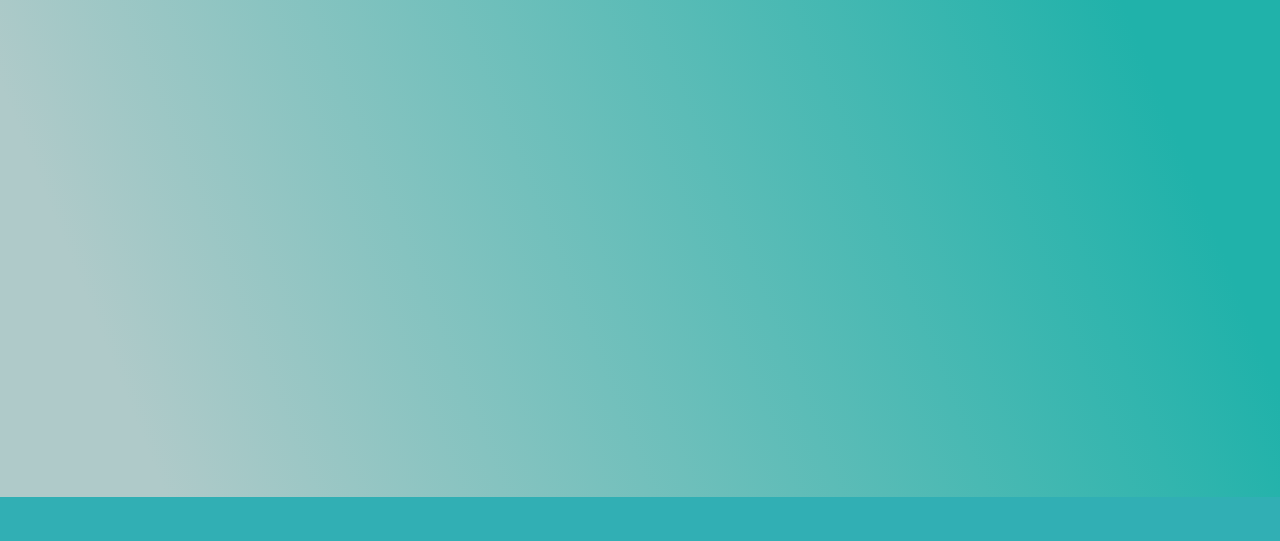
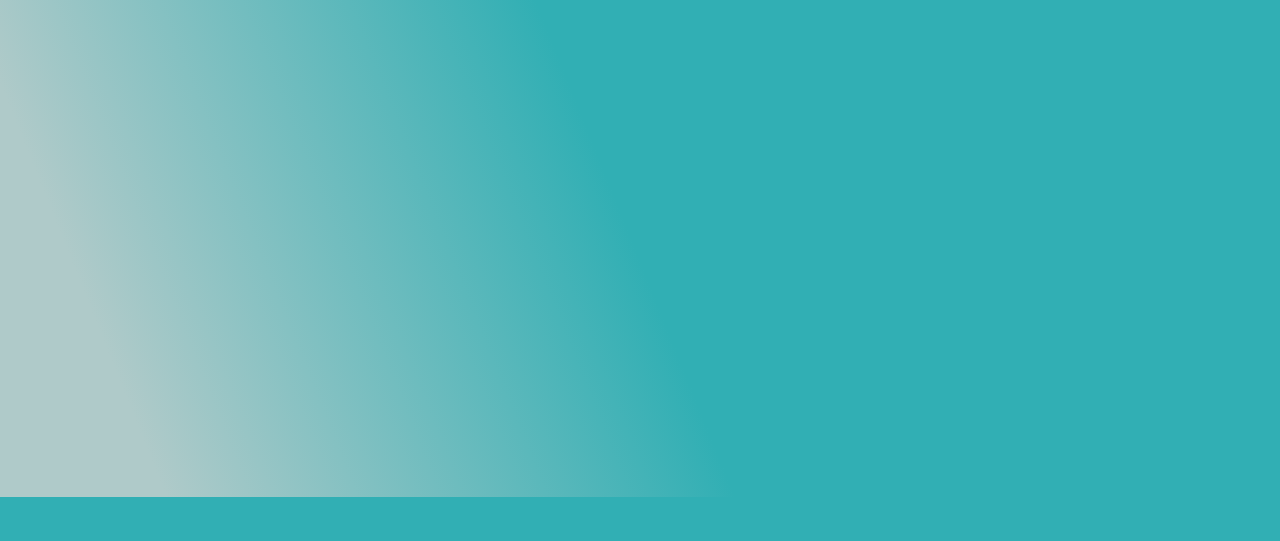
Before and after one commit to GabiClima/atividadesHTMLroberto, a plain HTML site: page index.html in a window 1280 px wide. Shown: the part 208-749 px from the top of the page. Drawn offline with Linux system fonts and the light colour scheme.

Commit message:
Add files via upload

```diff
--- a/projetos.css
+++ b/projetos.css
@@ -1,5 +1,5 @@
 body{
-    background: linear-gradient(68.15deg, #afcac9 16.62%,  #20B2AA 85.61% );
+    background: linear-gradient(68.15deg, #afcac9 16.62%,  #31afb4 50.61% );
 }
 
 header{
--- a/projetosPessoais.css
+++ b/projetosPessoais.css
@@ -1,5 +1,5 @@
 body{
-    background: linear-gradient(68.15deg, #afcac9 16.62%,  #20B2AA 85.61% );
+    background: linear-gradient(68.15deg, #afcac9 16.62%,  #31afb4 50.61% );
 }
 
 .projetos{
--- a/projetosProfissionais.css
+++ b/projetosProfissionais.css
@@ -1,5 +1,5 @@
 body{
-    background: linear-gradient(68.15deg, #afcac9 16.62%,  #20B2AA 85.61% );
+    background: linear-gradient(68.15deg, #afcac9 16.62%,  #31afb4 50.61% );
 }
 
 .projetos{
```
